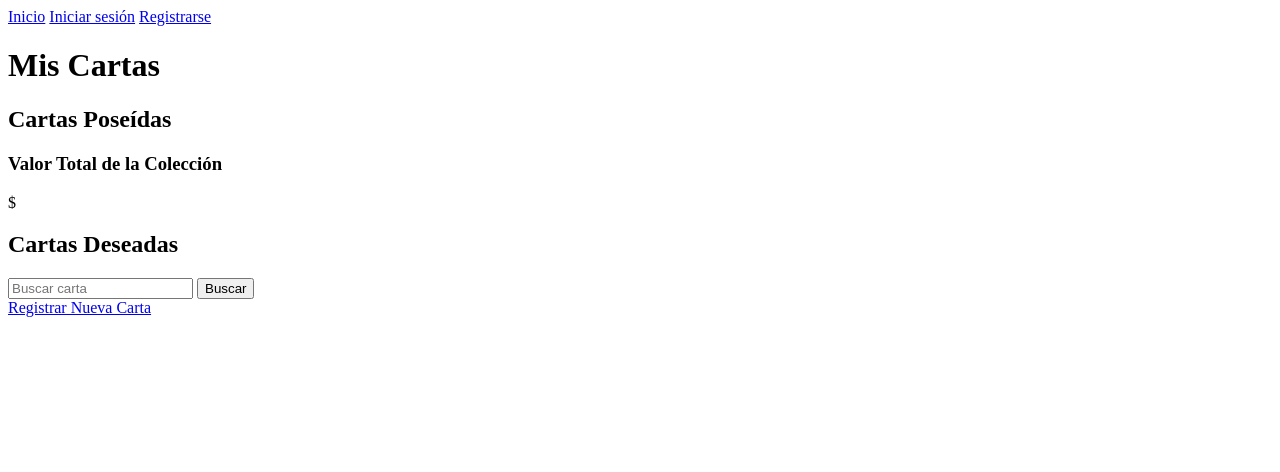
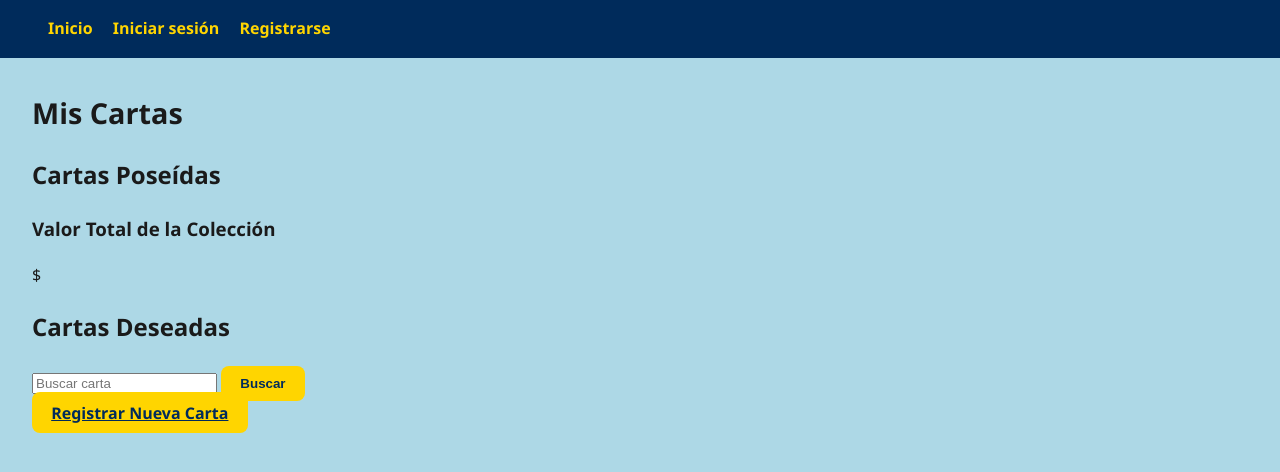
Before and after one commit to NicoBonilla98/App-de-cambio-de-cartas, a Django app: template templates/users/card_list.html in a window 1280 px wide. Shown: the top 472 px of the page. Run offline with Django 3.2, Linux system fonts and the light colour scheme; the template is opened without the code that fills it, so the values that code supplies are empty.

Commit message:
Agregado estilos basicos y favicon

```diff
--- a/my_django_project/settings.py
+++ b/my_django_project/settings.py
@@ -112,8 +112,11 @@ USE_TZ = True
 # Static files (CSS, JavaScript, Images)
 # https://docs.djangoproject.com/en/stable/howto/static-files/
 
-STATIC_URL = '/static/'
+STATIC_URL = 'static/'
 STATIC_ROOT = BASE_DIR / 'staticfiles'
+STATICFILES_DIRS = [
+    BASE_DIR / "static",
+]
 
 # Default primary key field type
 # https://docs.djangoproject.com/en/stable/ref/settings/#default-auto-field
--- /dev/null
+++ b/static/css/style.css
@@ -0,0 +1,79 @@
+:root {
+    --primary-color: #002B5B;   /* Azul oscuro */
+    --accent-color: #FFD500;   /* Amarillo */
+    --bg-color: #FFFFFF;
+    --text-color: #1a1a1a;
+    --light-gray: #F5F5F5;
+  }
+
+  body {
+    margin: 0;
+    font-family: 'Segoe UI', sans-serif;
+    background-color: var(--bg-color);
+    color: var(--text-color);
+    line-height: 1.6;
+    background-color: lightblue;
+  }
+
+  header {
+    background-color: var(--primary-color);
+    color: var(--bg-color);
+    padding: 1rem 2rem;
+    display: flex;
+    align-items: center;
+    justify-content: space-between;
+  }
+
+  main h1 {
+    margin: 0;
+    font-size: 1.8rem;
+  }
+
+  nav a {
+    color: var(--accent-color);
+    text-decoration: none;
+    margin-left: 1rem;
+    font-weight: bold;
+  }
+
+  nav a:hover {
+    text-decoration: underline;
+  }
+
+  main {
+    padding: 2rem;
+  }
+
+  button,
+  .btn {
+    background-color: var(--accent-color);
+    color: var(--primary-color);
+    border: none;
+    padding: 0.6rem 1.2rem;
+    border-radius: 8px;
+    font-weight: bold;
+    cursor: pointer;
+    transition: background-color 0.3s ease;
+  }
+
+  button:hover,
+  .btn:hover {
+    background-color: #e6bf00;
+  }
+
+  .card {
+    background-color: var(--light-gray);
+    border: 1px solid #ddd;
+    border-radius: 12px;
+    padding: 1.5rem;
+    margin-bottom: 1rem;
+    box-shadow: 0 2px 6px rgba(0,0,0,0.05);
+  }
+
+  footer {
+    background-color: var(--primary-color);
+    color: var(--bg-color);
+    text-align: center;
+    padding: 1rem;
+    margin-top: 4rem;
+  }
--- a/templates/base.html
+++ b/templates/base.html
@@ -1,10 +1,13 @@
 <!-- filepath: /Users/usuario/Documents/Proyectos python/my_django_project/templates/base.html -->
+{% load static %}
 <!DOCTYPE html>
 <html lang="en">
 <head>
     <meta charset="UTF-8">
     <meta name="viewport" content="width=device-width, initial-scale=1.0">
-    <title>{% block title %}Mi Proyecto Django{% endblock %}</title>
+    <title>{% block title %}Maki TCG{% endblock %}</title>
+    <link rel="stylesheet" href="{% static 'css/style.css' %}">
+    <link rel="icon" href="{% static 'favicon.ico' %}?v=2">
 </head>
 <body>
     <header>
--- a/templates/home.html
+++ b/templates/home.html
@@ -1,10 +1,10 @@
 {% extends "base.html" %}
 
 {% block content %}
-<h1>Bienvenido a mi proyecto Django</h1>
+<h1>Maki TCG</h1>
 
 <!-- Botón para ir a la lista de cartas -->
-<a href="{% url 'card_list' %}">
+<a href="{% url 'card_list' %}" >
     <button>Mis Cartas</button>
 </a>
 
```
Also changed, not shown: Untitled-1.py (deleted, +0 -29 lines), static/favicon.ico (added).
